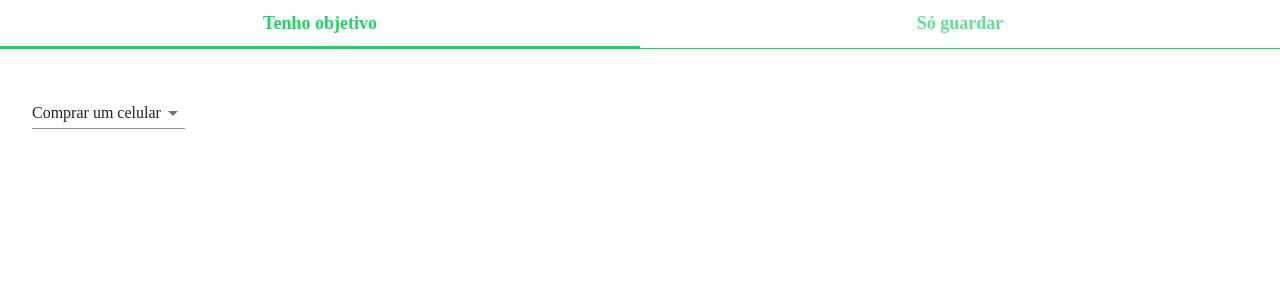
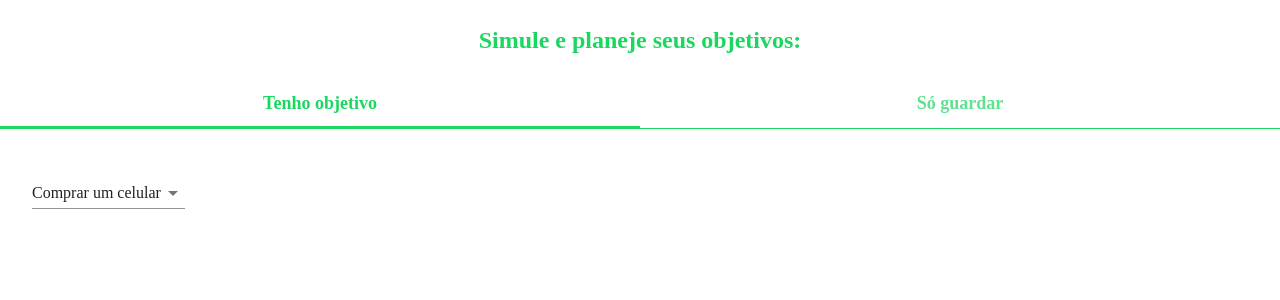
Before and after one commit to step-pagamentos/calculator, a React (Create React App) app: page / in a window 1280 px wide. Shown: the top 300 px of the page. Built offline with nearby package versions, Linux system fonts and the light colour scheme; the HTML template or start-up script is replaced by a standard one.

Commit message:
Add heading to Main component

```diff
--- a/src/components/Main.js
+++ b/src/components/Main.js
@@ -23,6 +23,9 @@ const Main = () => {
 
   return (
     <div className={classes.root}>
+      <Box p={3}>
+        <Typography color="primary" variant="h5" className={classes.heading}>Simule e planeje seus objetivos:</Typography>
+      </Box>
       <TabBar tab={tab} handleChange={handleTabChange} />
       <TabPanel value={tab} index={0}>
         <FormControl className={classes.formControl}>
@@ -54,6 +57,10 @@ const useStyles = makeStyles((theme) => ({
     margin: theme.spacing(1),
     minWidth: 120,
   },
+  heading: {
+    textAlign: 'center',
+    fontWeight: 600,
+  },
   root: {
     flexGrow: 1,
     backgroundColor: theme.palette.background.paper,
```
